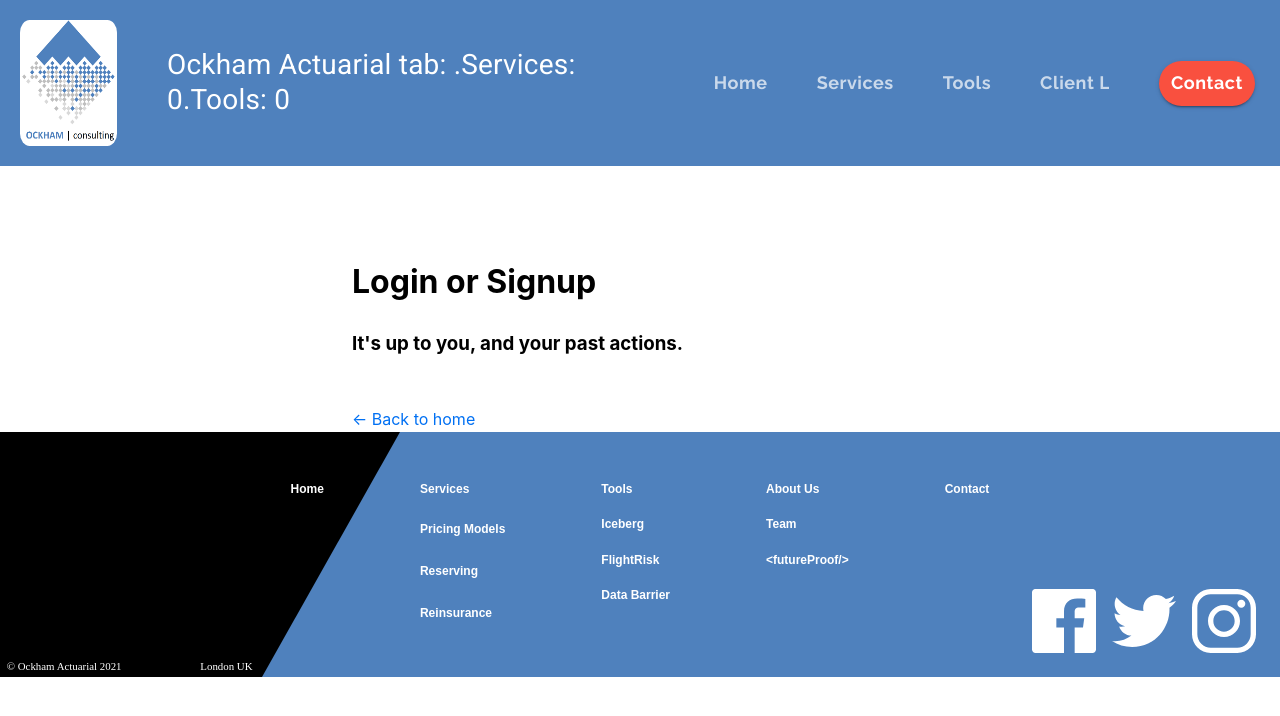
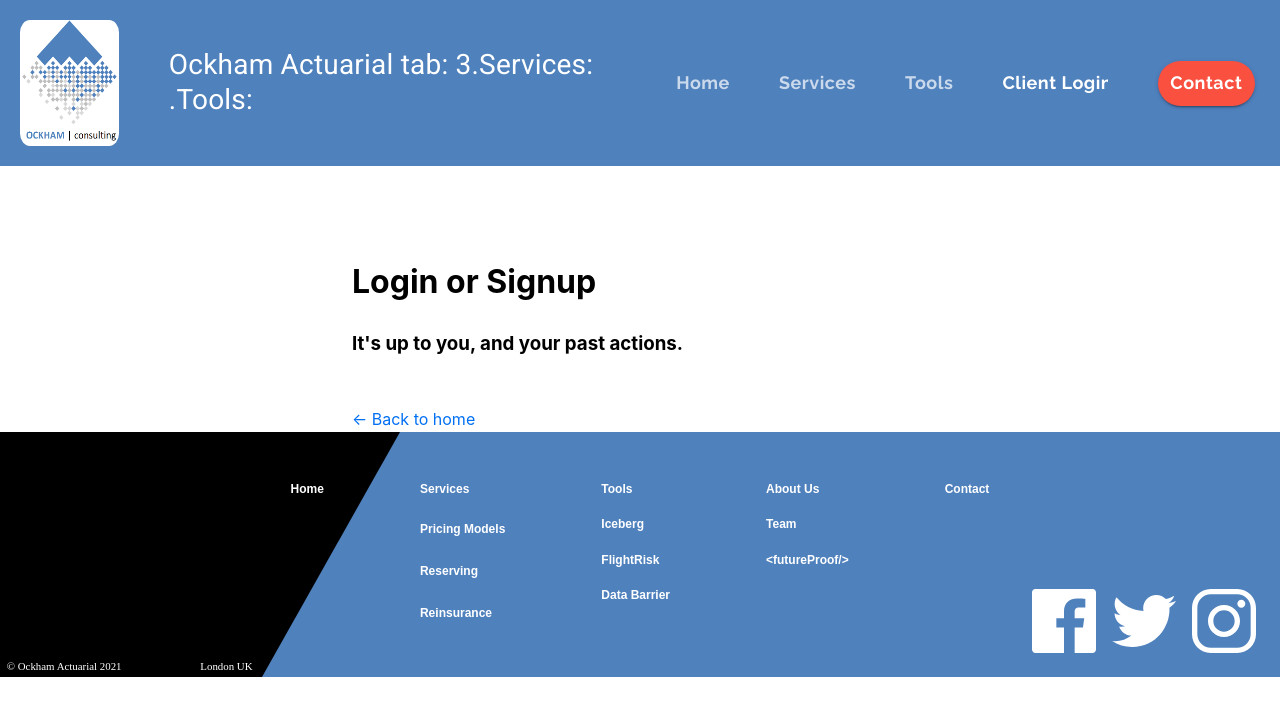
Before and after one commit to megens/nextjs-blog2, a Next.js app: page /login in a window 1280 px wide. Shown: the top 716 px of the page. Built offline with nearby package versions, Linux system fonts and the light colour scheme.

Commit message:
useEffect with empty dependency array

```diff
--- a/components/ui/Header.tsx
+++ b/components/ui/Header.tsx
@@ -351,7 +351,8 @@
     //(instead of default Home highlight). Comlicated because NextJS refreshes on every router.push()
 
     let currentRoute: RouteType | undefined = routes.find(
-      (route) => route.link === window.location.pathname
+      //(route) => route.link === window.location.pathname
+      (route) => route.link === router.pathname
     );
     if (currentRoute === undefined) {
       props.setTabValue(false);
@@ -362,17 +363,16 @@
       currentRoute.branchValueServices !== props.selectedIndexServices ||
       currentRoute.branchValueTools !== props.selectedIndexTools
     ) {
+      /*
       console.log("calling useEffect");
-      console.log(window.location.pathname);
+      console.log(router.pathname);
       console.log(currentRoute);
-
-      /*
+      */
       props.setTabValue(currentRoute.tabValue);
       props.setSelectedIndexServices(currentRoute.branchValueServices);
       props.setSelectedIndexTools(currentRoute.branchValueTools);
-      */
     }
-  }, [props.tabValue, props.selectedIndexServices, props.selectedIndexTools]);
+  }, []);
 
   const tabs = (
     <React.Fragment>
```
